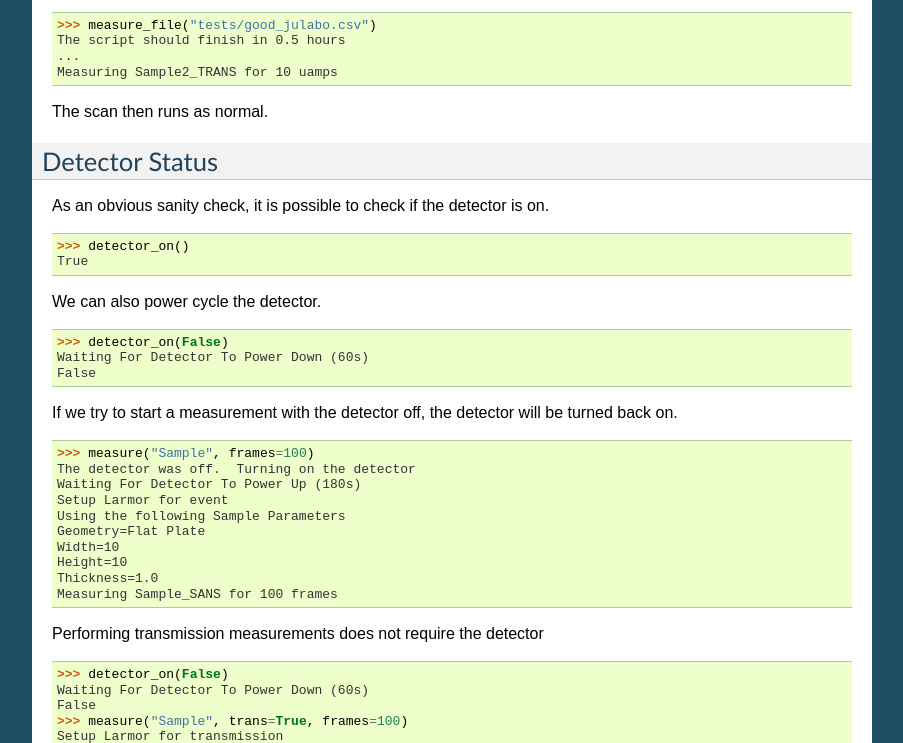
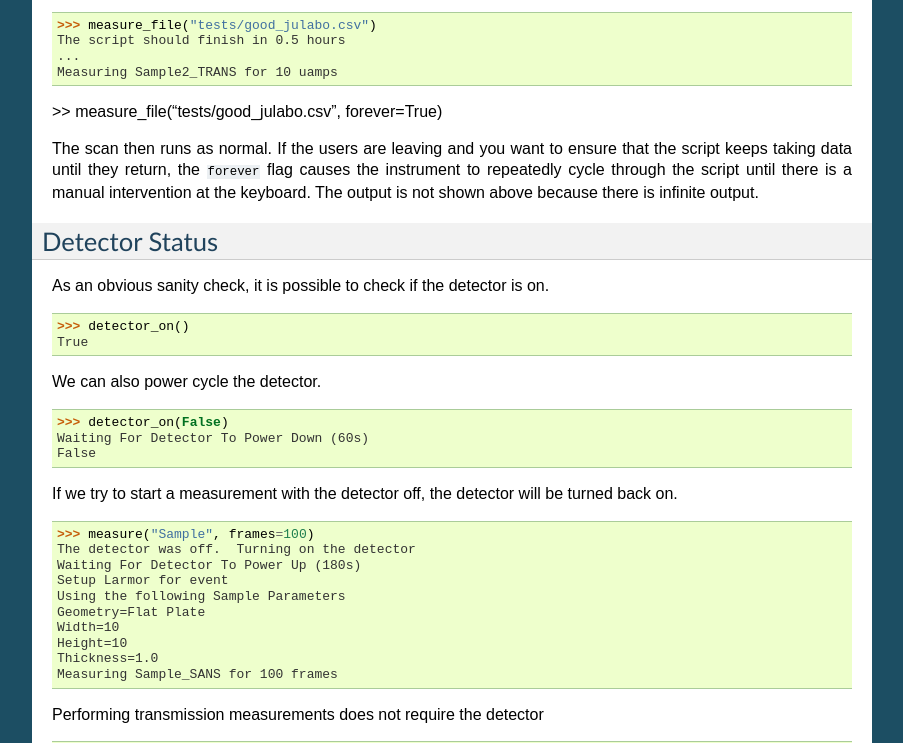
Before and after one commit to PyGenie-Scans/SansScripts, a Sphinx documentation site: the page built from doc/source/tutorial.rst, in a window 1280 px wide and 900 px high, scrolled down 3902 px, cut to the strip 157-900 px from the top of the window. Shown: the whole strip, without its empty margins (198-1101 px from the left). Built offline with Sphinx 7.4.7, drawn with Linux system fonts in a browser that asks for light colours.

Commit message:
Added forever option to measure_file

```diff
--- a/doc/source/tutorial.rst
+++ b/doc/source/tutorial.rst
@@ -264,7 +264,14 @@ The script should finish in 0.5 hours
 ...
 Measuring Sample2_TRANS for 10 uamps
 
-The scan then runs as normal.
+>> measure_file("tests/good_julabo.csv", forever=True)
+
+The scan then runs as normal.  If the users are leaving and you want
+to ensure that the script keeps taking data until they return, the
+``forever`` flag causes the instrument to repeatedly cycle through the
+script until there is a manual intervention at the keyboard.  The
+output is not shown above because there is infinite output.
+
 
 Detector Status
 ===============
```
Also changed, not shown: 1 other file.
